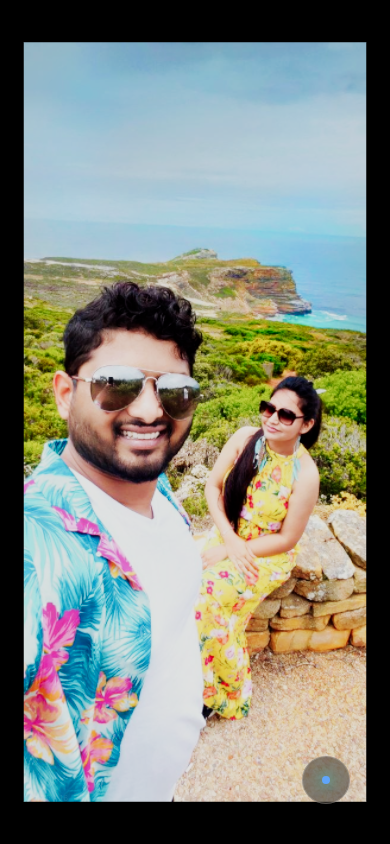
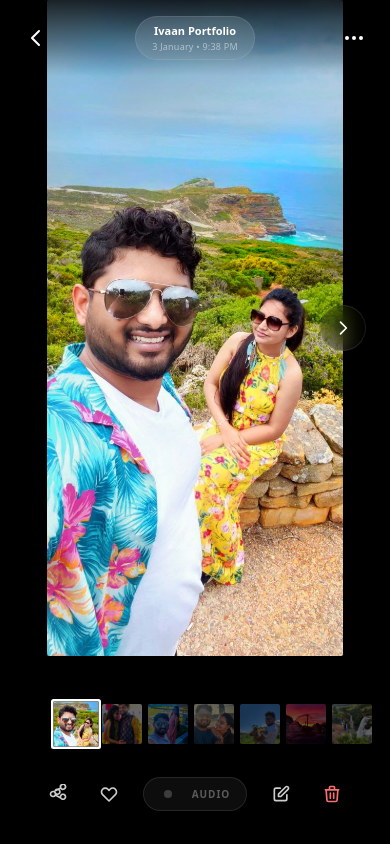
Before and after one commit to himanshunimje1/Ivaan-portfolio-Personal-Website, a React (Vite) app: page / in a window 390 px wide. Built offline with nearby package versions, Linux system fonts and the light colour scheme.

Commit message:
feat: implement iPhone-style photo gallery UI

```diff
--- a/src/App.jsx
+++ b/src/App.jsx
@@ -1,98 +1,18 @@
-import React, { Suspense, useRef, useState, useEffect } from 'react';
-import { Canvas, useFrame, useThree } from '@react-three/fiber';
-import {
-  useTexture,
-  ScrollControls,
-  Scroll,
-  useScroll,
-  Preload,
-} from '@react-three/drei';
-import * as THREE from 'three';
-
-function PhotoFrame({ url, index, total }) {
-  const meshRef = useRef();
-  const texture = useTexture(url);
-  const { viewport } = useThree();
-
-  // Calculate the appropriate aspect ratio to avoid stretching
-  const imageAspect = texture.image ? (texture.image.width / texture.image.height) : 1;
-  const viewportAspect = viewport.width / viewport.height;
-
-  let width, height;
-  if (imageAspect > viewportAspect) {
-    width = viewport.width * 0.9;
-    height = width / imageAspect;
-  } else {
-    height = viewport.height * 0.9;
-    width = height * imageAspect;
-  }
-
-  useScroll(); // We need to access scroll inside useFrame via the hook
-  const scroll = useScroll();
-
-  useFrame(() => {
-    if (!meshRef.current) return;
-
-    // Normalize scroll progress (0 to total-1)
-    // We use a slightly different multiplier to ensure we can reach the end
-    const scrollProgress = scroll.offset * (total - 1);
-    const distance = scrollProgress - index;
-
-    // POSITION: Space them out by exactly one viewport width
-    const targetX = -distance * viewport.width;
-    meshRef.current.position.x = THREE.MathUtils.lerp(meshRef.current.position.x, targetX, 0.1);
-
-    // OPACITY: Sharp transition
-    // distance is 0 when fully active, 1 when neighbor is active
-    const opacity = Math.max(0, 1 - Math.abs(distance) * 1.5);
-    meshRef.current.material.opacity = THREE.MathUtils.lerp(meshRef.current.material.opacity, opacity, 0.2);
-    meshRef.current.material.transparent = true;
-
-    // SCALE: Zoom effect as it becomes active
-    const scale = 0.9 + (opacity * 0.1);
-    meshRef.current.scale.setScalar(scale);
-  });
-
-  return (
-    <mesh ref={meshRef}>
-      <planeGeometry args={[width, height]} />
-      <meshBasicMaterial map={texture} transparent opacity={0} />
-    </mesh>
-  );
-}
-
-function Scene({ photos }) {
-  return (
-    <>
-      <color attach="background" args={['#000000']} />
-
-      {/* Increased pages to make scrolling feel more deliberate */}
-      <ScrollControls pages={photos.length} damping={0.3} horizontal>
-        <Scroll>
-          {photos.map((photo, i) => (
-            <Suspense key={photo.url} fallback={null}>
-              <PhotoFrame url={photo.url} index={i} total={photos.length} />
-            </Suspense>
-          ))}
-        </Scroll>
-        <Preload all />
-      </ScrollControls>
-    </>
-  );
-}
+import React, { useState, useEffect, useRef } from 'react';
+import { motion, AnimatePresence } from 'framer-motion';
 
 export default function App() {
   const [photos, setPhotos] = useState([]);
+  const [currentIndex, setCurrentIndex] = useState(0);
+  const [direction, setDirection] = useState(0);
   const [isPlaying, setIsPlaying] = useState(false);
   const audioRef = useRef(null);
+  const thumbnailRef = useRef(null);
 
   useEffect(() => {
     fetch('/diary/manifest.json')
       .then(res => res.json())
-      .then(data => {
-        // Sort or filter if needed, but for now just use as is
-        setPhotos(data);
-      })
+      .then(data => setPhotos(data))
       .catch(err => console.error('Error loading manifest:', err));
 
     const play = () => {
@@ -101,54 +21,166 @@ export default function App() {
       }
     };
     window.addEventListener('click', play, { once: true });
-    window.addEventListener('scroll', play, { once: true });
-    window.addEventListener('wheel', play, { once: true });
-    return () => {
-      window.removeEventListener('click', play);
-      window.removeEventListener('scroll', play);
-      window.removeEventListener('wheel', play);
-    };
+    return () => window.removeEventListener('click', play);
   }, []);
 
+  // Center the active thumbnail when index changes
+  useEffect(() => {
+    if (thumbnailRef.current) {
+      const activeThumb = thumbnailRef.current.children[currentIndex];
+      if (activeThumb) {
+        activeThumb.scrollIntoView({
+          behavior: 'smooth',
+          block: 'nearest',
+          inline: 'center'
+        });
+      }
+    }
+  }, [currentIndex]);
+
+  const paginate = (newDirection) => {
+    const nextIndex = currentIndex + newDirection;
+    if (nextIndex >= 0 && nextIndex < photos.length) {
+      setDirection(newDirection);
+      setCurrentIndex(nextIndex);
+    }
+  };
+
   if (photos.length === 0) return (
-    <div className="h-screen w-screen bg-black flex items-center justify-center text-white/20 uppercase tracking-[2em] animate-pulse">
-      Loading...
+    <div className="h-screen w-screen bg-black flex items-center justify-center">
+      <div className="w-8 h-8 border-4 border-white/20 border-t-white rounded-full animate-spin" />
     </div>
   );
 
+  const currentPhoto = photos[currentIndex];
+
+  const variants = {
+    enter: (direction) => ({
+      x: direction > 0 ? 1000 : -1000,
+      opacity: 0
+    }),
+    center: {
+      zIndex: 1,
+      x: 0,
+      opacity: 1
+    },
+    exit: (direction) => ({
+      zIndex: 0,
+      x: direction < 0 ? 1000 : -1000,
+      opacity: 0
+    })
+  };
+
   return (
-    <div className="h-screen w-screen bg-black relative">
+    <div className="h-screen w-screen bg-black text-white overflow-hidden flex flex-col font-sans select-none">
       <audio ref={audioRef} src="/diary/audio/ambient.mp3" loop />
-      <Canvas camera={{ position: [0, 0, 5], fov: 50 }}>
-        <Scene photos={photos} />
-      </Canvas>
 
-      {!isPlaying && (
-        <div className="absolute inset-0 flex flex-col items-center justify-center pointer-events-none z-10 text-center px-4">
-          <div className="text-white/20 text-[10px] uppercase tracking-[3em] animate-pulse">Ivaan Portfolio</div>
-          <div className="mt-8 text-white/5 text-[8px] uppercase tracking-[1em]">Scroll to navigate</div>
+      {/* Top Navigation Bar */}
+      <div className="absolute top-0 w-full z-30 p-4 flex items-center justify-between bg-gradient-to-b from-black/80 to-transparent">
+        <button className="p-2 hover:bg-white/10 rounded-full transition-colors">
+          <svg className="w-6 h-6" fill="none" stroke="currentColor" viewBox="0 0 24 24"><path strokeLinecap="round" strokeLinejoin="round" strokeWidth={2} d="M15 19l-7-7 7-7" /></svg>
+        </button>
+
+        <div className="bg-white/10 backdrop-blur-md px-4 py-1.5 rounded-full border border-white/10 text-center">
+          <div className="text-[11px] font-semibold">Ivaan Portfolio</div>
+          <div className="text-[9px] text-white/50 tracking-wide">3 January • 9:38 PM</div>
         </div>
-      )}
 
-      {/* Audio Button */}
-      <div className="absolute bottom-10 right-10 z-20">
-        <button
-          onClick={() => {
-            if (audioRef.current) {
-              if (isPlaying) audioRef.current.pause(); else audioRef.current.play();
-              setIsPlaying(!isPlaying);
-            }
-          }}
-          className="w-12 h-12 rounded-full border border-white/20 bg-black/40 backdrop-blur-xl flex items-center justify-center transition-all hover:bg-white/10"
-        >
-          <div className={`w-2 h-2 rounded-full transition-all duration-700 ${isPlaying ? 'bg-blue-400 shadow-[0_0_15px_cyan]' : 'bg-white/20'}`} />
+        <button className="p-2 hover:bg-white/10 rounded-full transition-colors">
+          <svg className="w-6 h-6" fill="none" stroke="currentColor" viewBox="0 0 24 24"><path strokeLinecap="round" strokeLinejoin="round" strokeWidth={2} d="M5 12h.01M12 12h.01M19 12h.01M6 12a1 1 0 11-2 0 1 1 0 012 0zm7 0a1 1 0 11-2 0 1 1 0 012 0zm7 0a1 1 0 11-2 0 1 1 0 012 0z" /></svg>
         </button>
       </div>
 
-      {/* Scroll indicator */}
-      <div className="absolute bottom-10 left-10 text-white/10 text-[8px] uppercase tracking-widest font-light pointer-events-none">
-        01 / {String(photos.length).padStart(2, '0')}
+      {/* Main Photo Viewer */}
+      <div className="relative flex-1 flex items-center justify-center overflow-hidden px-4 py-20">
+        <AnimatePresence initial={false} custom={direction}>
+          <motion.img
+            key={currentIndex}
+            src={currentPhoto.url}
+            custom={direction}
+            variants={variants}
+            initial="enter"
+            animate="center"
+            exit="exit"
+            transition={{
+              x: { type: "spring", stiffness: 300, damping: 30 },
+              opacity: { duration: 0.2 }
+            }}
+            className="max-w-full max-h-full object-contain shadow-2xl rounded-sm"
+            style={{ position: 'absolute' }}
+          />
+        </AnimatePresence>
+
+        {/* Navigation Arrows (Circle Buttons) */}
+        <div className="absolute inset-x-0 top-1/2 -translate-y-1/2 flex justify-between px-6 z-20 pointer-events-none">
+          <button
+            onClick={() => paginate(-1)}
+            disabled={currentIndex === 0}
+            className={`pointer-events-auto p-3 rounded-full bg-black/20 backdrop-blur-md border border-white/10 hover:bg-white/10 transition-all ${currentIndex === 0 ? 'opacity-0' : 'opacity-100'}`}
+          >
+            <svg className="w-5 h-5" fill="none" stroke="currentColor" viewBox="0 0 24 24"><path strokeLinecap="round" strokeLinejoin="round" strokeWidth={2} d="M15 19l-7-7 7-7" /></svg>
+          </button>
+          <button
+            onClick={() => paginate(1)}
+            disabled={currentIndex === photos.length - 1}
+            className={`pointer-events-auto p-3 rounded-full bg-black/20 backdrop-blur-md border border-white/10 hover:bg-white/10 transition-all ${currentIndex === photos.length - 1 ? 'opacity-0' : 'opacity-100'}`}
+          >
+            <svg className="w-5 h-5" fill="none" stroke="currentColor" viewBox="0 0 24 24"><path strokeLinecap="round" strokeLinejoin="round" strokeWidth={2} d="M9 5l7 7-7 7" /></svg>
+          </button>
+        </div>
       </div>
+
+      {/* Bottom Filmstrip & Tools */}
+      <div className="bg-gradient-to-t from-black to-transparent pt-10 pb-8 px-4 flex flex-col gap-6 z-30">
+
+        {/* Thumbnail Scrubber */}
+        <div
+          ref={thumbnailRef}
+          className="flex gap-1.5 overflow-x-auto no-scrollbar py-2 px-10 scroll-smooth"
+        >
+          {photos.map((photo, i) => (
+            <div
+              key={photo.id}
+              onClick={() => {
+                setDirection(i > currentIndex ? 1 : -1);
+                setCurrentIndex(i);
+              }}
+              className={`flex-shrink-0 h-10 w-10 rounded-sm overflow-hidden cursor-pointer transition-all duration-300 ${
+                i === currentIndex
+                  ? 'scale-125 border-2 border-white opacity-100'
+                  : 'opacity-40 hover:opacity-100'
+              }`}
+            >
+              <img src={photo.url} className="w-full h-full object-cover" alt="" />
+            </div>
+          ))}
+        </div>
+
+        {/* Bottom Actions Bar */}
+        <div className="flex items-center justify-between px-6 text-white/80 max-w-md mx-auto w-full">
+          <button className="p-2 hover:bg-white/10 rounded-lg transition-colors"><svg className="w-5 h-5" fill="none" stroke="currentColor" viewBox="0 0 24 24"><path strokeLinecap="round" strokeLinejoin="round" strokeWidth={2} d="M8.684 13.342C8.886 12.938 9 12.482 9 12c0-.482-.114-.938-.316-1.342m0 2.684a3 3 0 110-2.684m0 2.684l6.632 3.316m-6.632-6a3 3 0 100-2.684l6.632-3.316m0 0a3 3 0 105.367-2.684 3 3 0 00-5.367 2.684zm0 9.316a3 3 0 105.368 2.684 3 3 0 00-5.368-2.684z" /></svg></button>
+          <button className="p-2 hover:bg-white/10 rounded-lg transition-colors"><svg className="w-5 h-5" fill="none" stroke="currentColor" viewBox="0 0 24 24"><path strokeLinecap="round" strokeLinejoin="round" strokeWidth={2} d="M4.318 6.318a4.5 4.5 0 000 6.364L12 20.364l7.682-7.682a4.5 4.5 0 00-6.364-6.364L12 7.636l-1.318-1.318a4.5 4.5 0 00-6.364 0z" /></svg></button>
+
+          {/* Main Navigation Control Area */}
+          <div className="flex items-center gap-4 bg-white/5 backdrop-blur-xl rounded-full px-4 py-2 border border-white/10">
+            <button
+              onClick={() => setIsPlaying(!isPlaying)}
+              className="p-1 hover:text-white transition-colors"
+            >
+              <div className={`w-2 h-2 rounded-full ${isPlaying ? 'bg-blue-400 shadow-[0_0_10px_cyan]' : 'bg-white/20'}`} />
+            </button>
+            <span className="text-[10px] font-bold tracking-widest uppercase opacity-40">Audio</span>
+          </div>
+
+          <button className="p-2 hover:bg-white/10 rounded-lg transition-colors"><svg className="w-5 h-5" fill="none" stroke="currentColor" viewBox="0 0 24 24"><path strokeLinecap="round" strokeLinejoin="round" strokeWidth={2} d="M11 5H6a2 2 0 00-2 2v11a2 2 0 002 2h11a2 2 0 002-2v-5m-1.414-9.414a2 2 0 112.828 2.828L11.828 15H9v-2.828l8.586-8.586z" /></svg></button>
+          <button className="p-2 hover:bg-white/10 rounded-lg transition-colors text-red-400"><svg className="w-5 h-5" fill="none" stroke="currentColor" viewBox="0 0 24 24"><path strokeLinecap="round" strokeLinejoin="round" strokeWidth={2} d="M19 7l-.867 12.142A2 2 0 0116.138 21H7.862a2 2 0 01-1.995-1.858L5 7m5 4v6m4-6v6m1-10V4a1 1 0 00-1-1h-4a1 1 0 00-1 1v3M4 7h16" /></svg></button>
+        </div>
+      </div>
+
+      <style dangerouslySetInnerHTML={{ __html: `
+        .no-scrollbar::-webkit-scrollbar { display: none; }
+        .no-scrollbar { -ms-overflow-style: none; scrollbar-width: none; }
+      `}} />
     </div>
   );
 }
```
